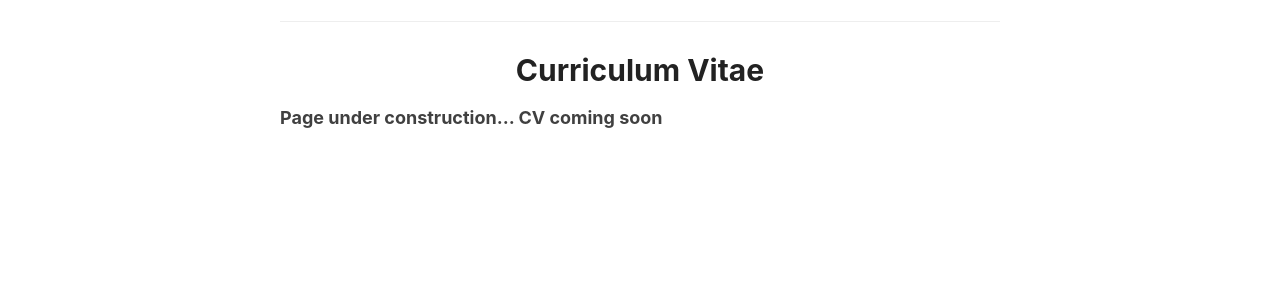
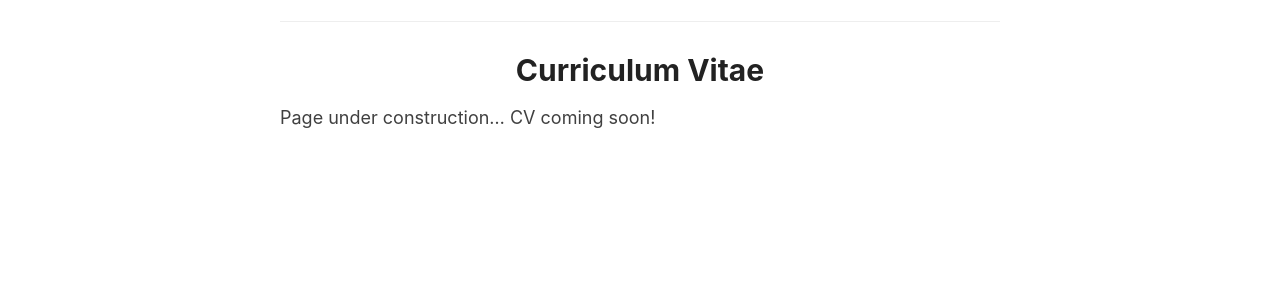
Before and after one commit to salinaedwards/salinaedwards.github.io, a Jekyll site: the page built from _pages/CV.md, in a window 1280 px wide. Shown: the part 142-442 px from the top of the page. Built offline with Jekyll 4.4.1, drawn with Linux system fonts in a browser that asks for light colours.

Commit message:
Update CV.md

```diff
--- a/_pages/CV.md
+++ b/_pages/CV.md
@@ -4,4 +4,4 @@ permalink: /CV/
 title: Curriculum Vitae
 ---
 
-**Page under construction... CV coming soon**
+Page under construction... CV coming soon!
```
